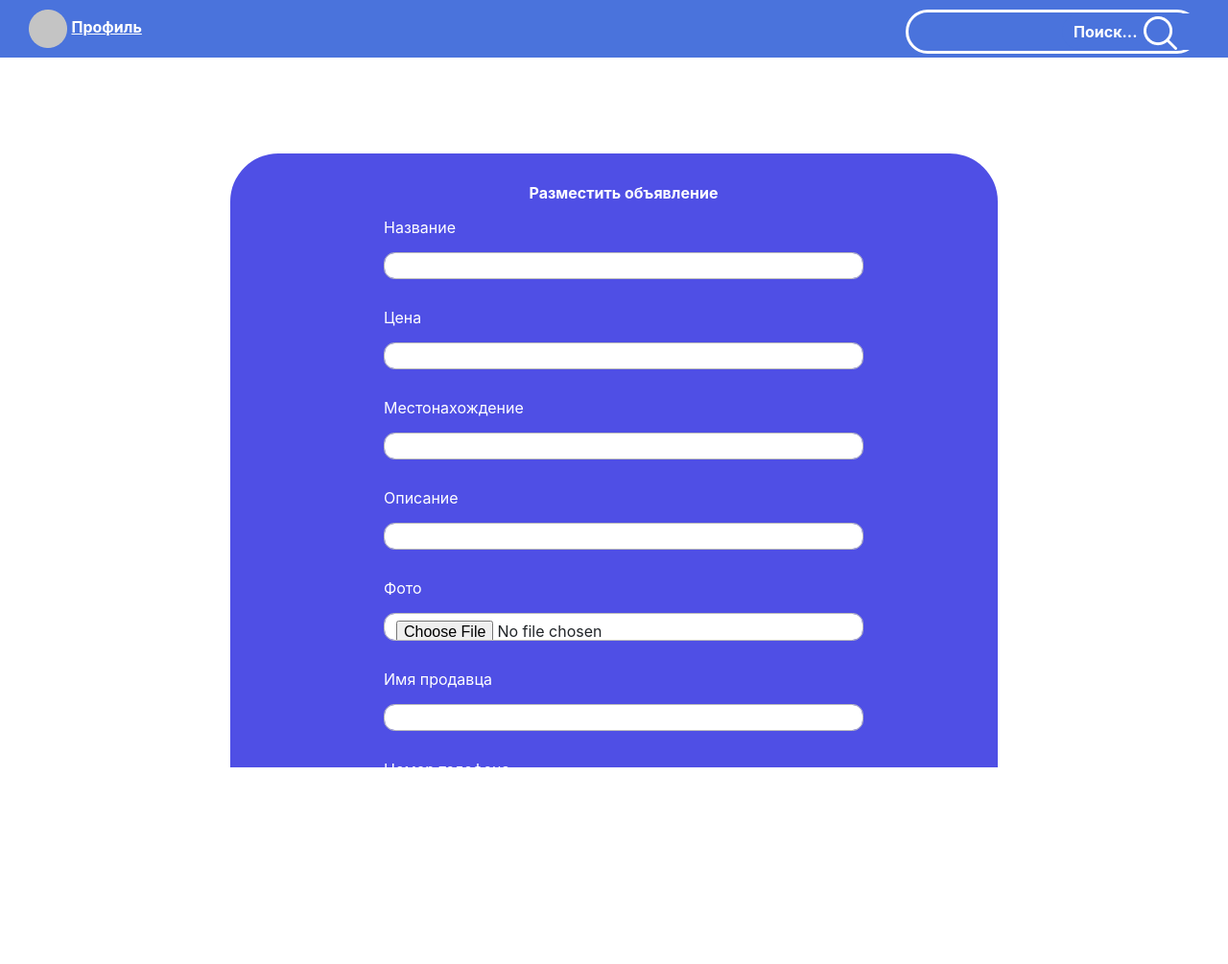
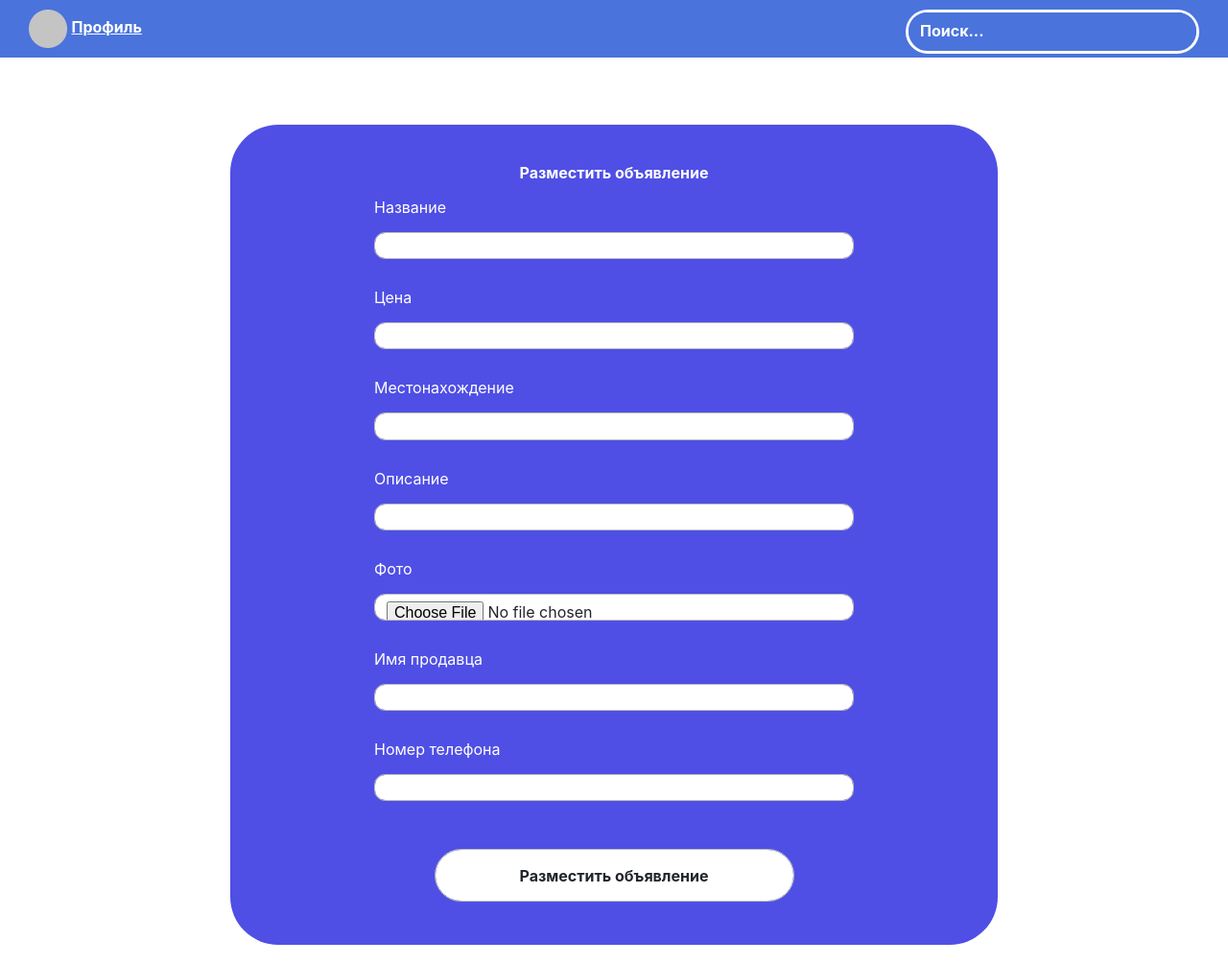
Before and after one commit to NaraCrein/Tech_Prog_Django_edition, a Django app: page /add/ in a window 1280 px wide. Shown: the whole page at 96% size. Before the commit the page ends 800 px from the top, so only its background shows below. Run offline with Django 4.2, Linux system fonts and the light colour scheme; parts of the project's set-up code (start-up, migrations or seed data) failed here and were passed over.

Commit message:
Конечные правки

```diff
--- a/Avito/static/Avito/css/tadd.css
+++ b/Avito/static/Avito/css/tadd.css
@@ -34,7 +34,7 @@ html, body{
     vertical-align:middle;
 }
 #sr_txt{
-    position:absolute;
+    /*position:absolute;*/
     background: #4A73DC;
     color: #D1D4D3;
     border: #4A73DC;
@@ -136,24 +136,39 @@ h4{
 }
 
 .block{
-    max-width: 800px;
-    height: 730px;
+    width: 800px;
+    height: 100%;
     background-color: #4f4fe5;
-    position: fixed;
+    /*position: absolute;*/
     left: 0;
     right: 0;
     margin: 0 auto;
-    top: 20%;
+    margin-top: 130px;
+    /*top: 20%;*/
     border-radius: 50px;
 }
-form{
+#main_form{
     margin: 0 auto;
-    position: absolute;
+    /*position: absolute;*/
     left: 20px;
     text-align: center;
     right: 0;
     max-width: 500px;
-    height: 500px;
+    /*height: 500px;*/
+    top: 2%;
+    empty-cells: show;
+    padding-top: 20px;
+    padding-bottom: 20px;
+    margin-bottom: 20px;
+}
+#search_form{
+    margin: 0 auto;
+    /*position: absolute;*/
+    left: 20px;
+    text-align: center;
+    right: 0;
+    max-width: 500px;
+    /*height: 500px;*/
     top: 2%;
     empty-cells: show;
 }
@@ -164,6 +179,7 @@ form{
 }
 
 .in{
+    margin-top: 20px;
     color: #fff;
     font-weight: bold;
 }
--- a/Avito/templates/Add/add.html
+++ b/Avito/templates/Add/add.html
@@ -20,15 +20,15 @@
     {% endif %}
 
     <span class="search">
-        <form action="{% url 'search_results' %}" method="get">
+        <form id="search_form" action="{% url 'search_results' %}" method="get">
             <input name="q" id= "sr_txt" type="text" placeholder="Поиск...">
         </form>
-        <img id="search_img" src="{% static 'Avito/imgs/Vector.png' %}" alt="search image">
+<!--        <img id="search_img" src="{% static 'Avito/imgs/Vector.png' %}" alt="search image">-->
     </span>
 </header>
-<div class="add_info">
+<div class="title_main">
     <div class="block">
-        <form method="post" enctype="multipart/form-data">
+        <form id="main_form" method="post" enctype="multipart/form-data">
             {% csrf_token %}
             <p class="in">Разместить объявление</p>
             {% for f in form %}
```
Also changed, not shown: db.sqlite3.
